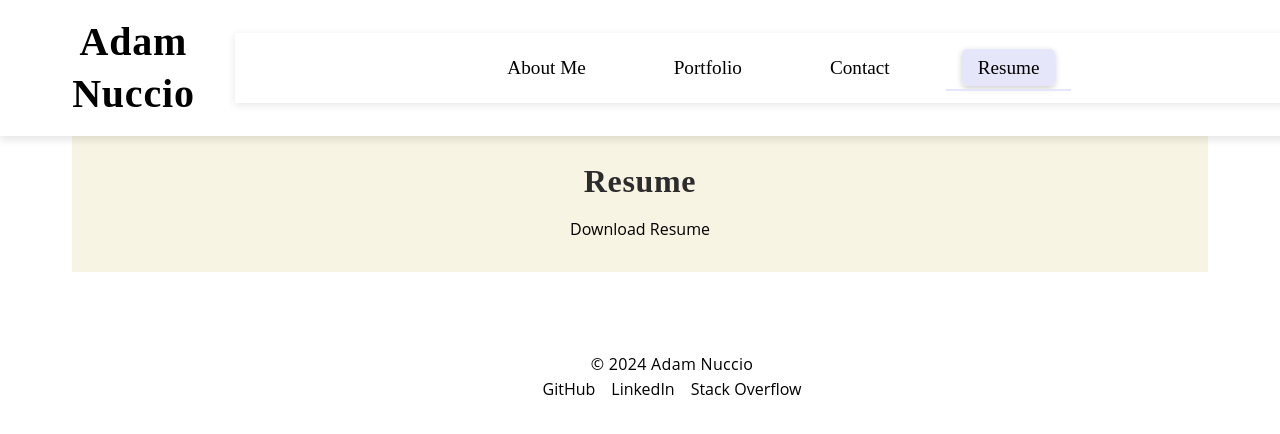
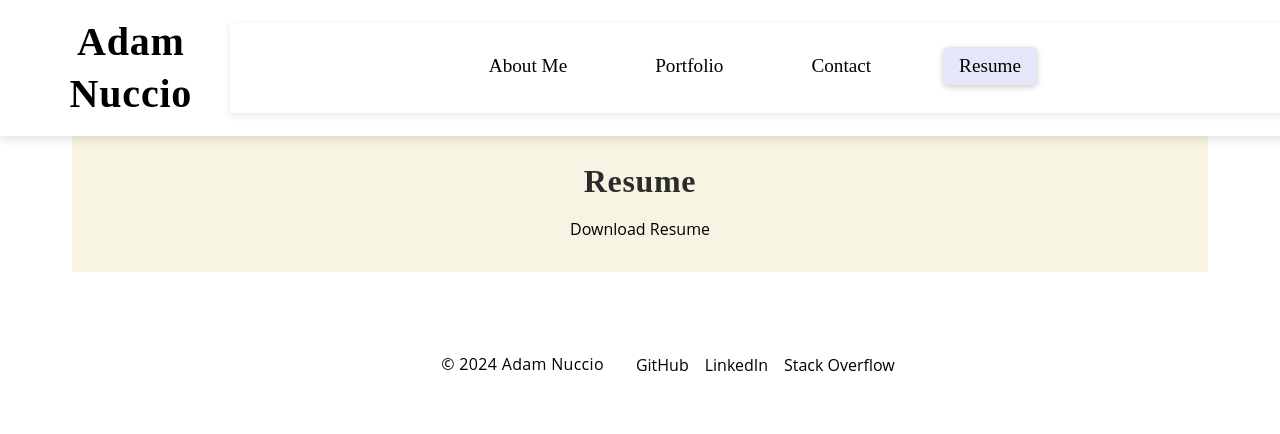
Before and after one commit to yahm0/AMN-REACT.JS-Portfolio, a React (Create React App) app: page /resume in a window 1280 px wide. Shown: the top 434 px of the page. Built offline with nearby package versions, Linux system fonts and the light colour scheme.

Commit message:
Made changes to the design.

```diff
--- a/src/styles/Footer.css
+++ b/src/styles/Footer.css
@@ -1,17 +1,42 @@
 .footer {
   padding: 1rem 2rem;
   background-color: #ffffff;
-  /* Set the footer background to white */
   color: #000000;
-  /* Set the text color to black */
   text-align: center;
   position: relative;
-  /* Change position to relative to allow footer to stay at the bottom of the content */
   width: 100%;
   border-top: none;
-  /* Remove the top border */
   margin-top: 2rem;
-  /* Add some space above the footer */
+  display: flex;
+  justify-content: center;
+  align-items: center;
+  gap: 1.5rem;
+  /* Add some gap between the icons and the text */
+}
+
+.footer-icons {
+  display: flex;
+  gap: 1rem;
+  /* Space out the icons */
+}
+
+.footer-icons a {
+  display: flex;
+  align-items: center;
+  justify-content: center;
+  width: 40px;
+  height: 40px;
+  background-color: #f0f0f0;
+  border-radius: 50%;
+  transition: transform 0.3s, box-shadow 0.3s;
+  /* Add transition effects for hover */
+}
+
+.footer-icons a:hover {
+  transform: scale(1.1);
+  box-shadow: 0 4px 12px rgba(0, 0, 0, 0.15);
+  background-color: #E6E6FA;
+  /* Hover background */
 }
 
 .footer p {
@@ -22,11 +47,9 @@
 
 .footer a {
   color: #000000;
-  /* Set link color to black */
   text-decoration: none;
+  transition: color 0.3s ease;
   margin: 0 0.5rem;
-  transition: color 0.3s ease;
-  /* Smooth transition for hover effect */
 }
 
 .footer a:hover,
--- a/src/styles/Header.css
+++ b/src/styles/Header.css
@@ -13,7 +13,6 @@
   z-index: 1000;
   box-shadow: 0 4px 8px rgba(0, 0, 0, 0.1);
   font-family: 'Merriweather', serif;
-  /* Ensure the header spans the full width of the page */
 }
 
 .header h1 {
@@ -22,12 +21,13 @@
   color: #000000;
   transition: color 0.3s ease;
   margin: 0;
-  /* Remove any default margin */
 }
 
 nav {
   margin-left: auto;
   /* Push the navbar to the right */
+  padding-right: 2rem;
+  /* Add padding to the right to bring the navbar inwards */
 }
 
 nav ul {
--- a/src/styles/Navigation.css
+++ b/src/styles/Navigation.css
@@ -7,20 +7,18 @@ nav {
   box-shadow: 0 2px 8px rgba(0, 0, 0, 0.1);
   font-family: 'Merriweather', serif;
   width: 100%;
-  /* Ensure the navbar spans the full width of the viewport */
   overflow-x: auto;
-  /* Allow horizontal scrolling if the navbar items exceed the viewport width */
 }
 
 nav ul {
   list-style: none;
   display: flex;
   gap: 1.5rem;
-  justify-content: center;
+  justify-content: flex-end;
   padding: 0;
   margin: 0;
   white-space: nowrap;
-  /* Prevent the items from wrapping to the next line */
+  padding-right: 2rem;
 }
 
 nav ul li {
@@ -32,37 +30,60 @@ nav ul li a {
   color: #000000;
   text-decoration: none;
   font-size: 1.2rem;
-  transition: background-color 0.3s, color 0.3s, transform 0.3s;
+  transition: background-color 0.3s, color 0.3s, transform 0.3s, box-shadow 0.3s;
   font-family: 'Merriweather', serif;
+  position: relative;
+  display: inline-block;
+  overflow: hidden;
+}
+
+nav ul li a::before,
+nav ul li a::after {
+  content: '';
+  position: absolute;
+  left: 0;
+  width: 100%;
+  height: 2px;
+  background-color: #E6E6FA;
+  transform: scaleX(0);
+  transition: transform 0.3s ease;
+}
+
+nav ul li a::before {
+  top: 0;
+  transform-origin: left;
+}
+
+nav ul li a::after {
+  bottom: 0;
+  transform-origin: right;
+}
+
+nav ul li a:hover::before,
+nav ul li a:hover::after,
+nav ul li a.active::before,
+nav ul li a.active::after {
+  transform: scaleX(1);
 }
 
 nav ul li a:hover {
-  background-color: #E6E6FA;
-  color: #000000 !important;
-  transform: scale(1.05);
-  box-shadow: 0 4px 12px rgba(0, 0, 0, 0.15);
+  color: #E6E6FA;
+  transform: scale(1.08) rotate(2deg);
+  box-shadow: 0 8px 16px rgba(0, 0, 0, 0.15);
+  background: linear-gradient(120deg, #ffffff 0%, #e0e0e0 100%);
+  border-radius: 8px;
 }
 
 nav ul li a.active {
-  background-color: #E6E6FA;
-  color: #000000 !important;
-  border-radius: 5px;
-  box-shadow: 0 2px 6px rgba(0, 0, 0, 0.2);
+  color: #E6E6FA;
+  border-radius: 8px;
+  box-shadow: 0 4px 12px rgba(0, 0, 0, 0.2);
 }
 
 nav ul li a::before {
-  content: '';
-  position: absolute;
-  bottom: -4px;
-  left: 50%;
-  width: 0;
-  height: 2px;
-  background-color: #E6E6FA;
-  transition: width 0.3s ease, left 0.3s ease;
+  top: 0;
 }
 
-nav ul li a:hover::before,
-nav ul li a.active::before {
-  width: 100%;
-  left: 0;
+nav ul li a::after {
+  bottom: 0;
 }
```
Also changed, not shown: public/index.html (+15 -0 lines).
